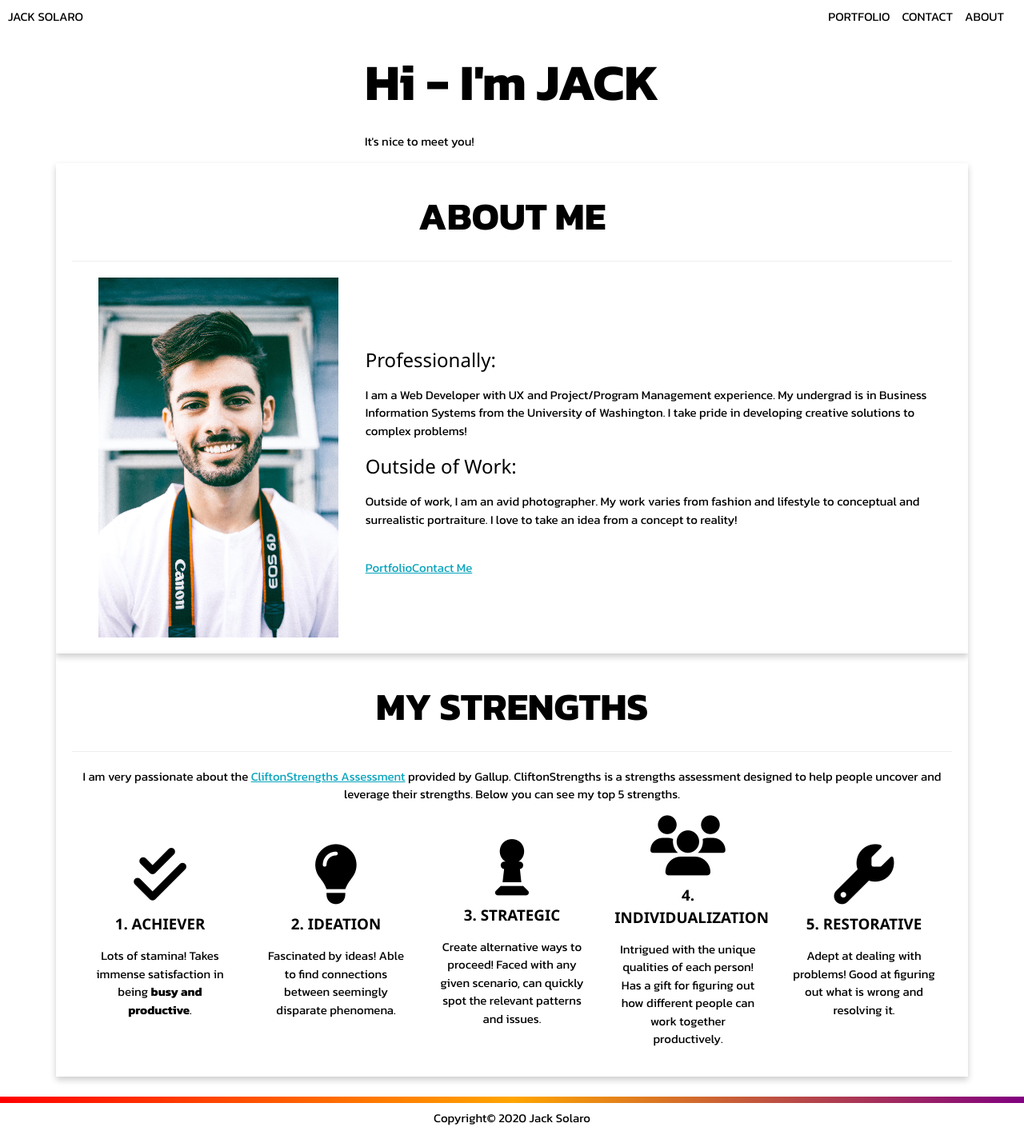
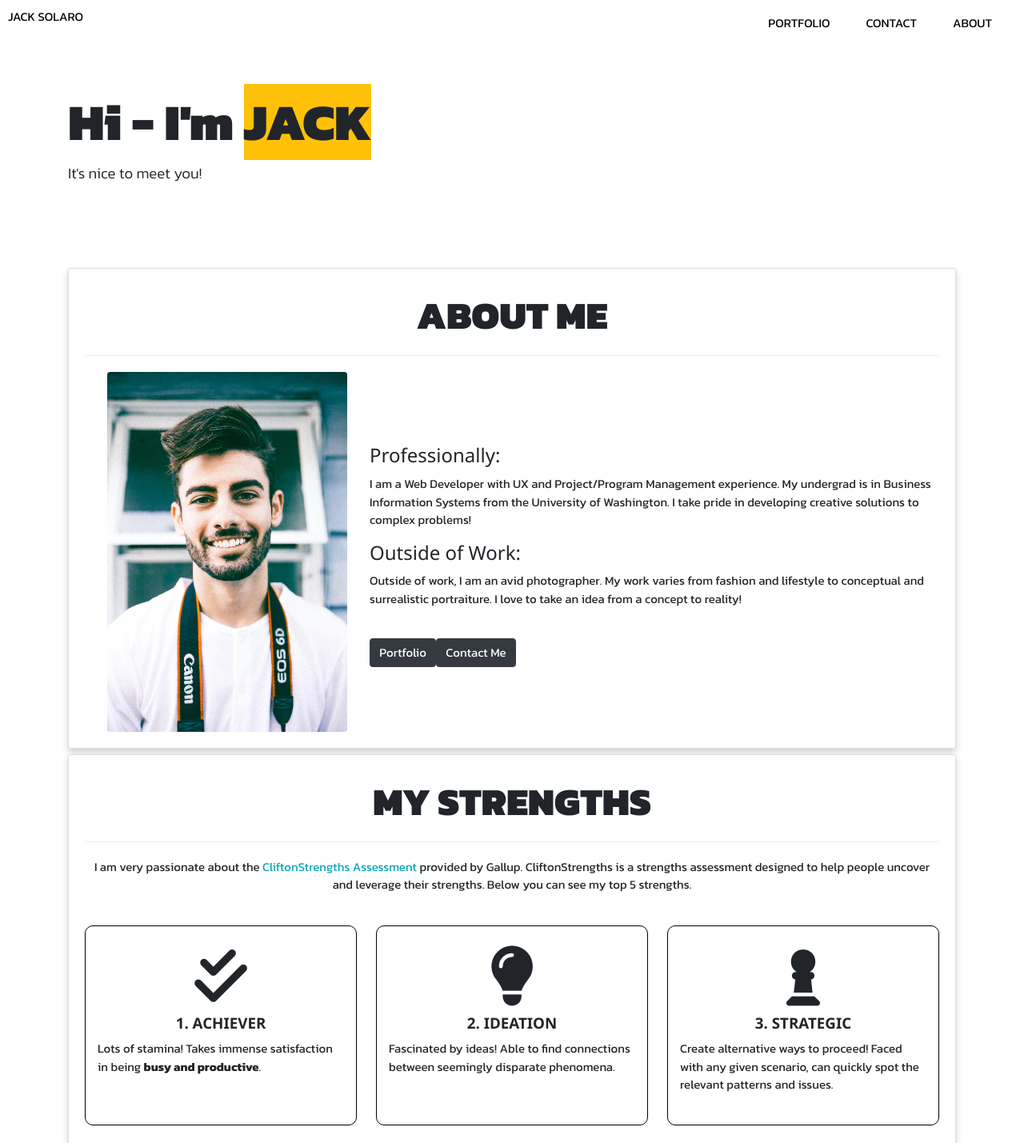
Before and after one commit to jacksolaro/react-portfolio, a React (Create React App) app: page / in a window 1280 px wide. Shown: the top 1429 px of the page at 80% size. Built offline with nearby package versions, Linux system fonts and the light colour scheme.

Commit message:
footer styling

```diff
--- a/public/index.html
+++ b/public/index.html
@@ -27,6 +27,7 @@
       work correctly both with client-side routing and a non-root public URL.
       Learn how to configure a non-root public URL by running `npm run build`.
     -->
+    <link rel="stylesheet" href="https://stackpath.bootstrapcdn.com/bootstrap/4.3.1/css/bootstrap.min.css" integrity="sha384-ggOyR0iXCbMQv3Xipma34MD+dH/1fQ784/j6cY/iJTQUOhcWr7x9JvoRxT2MZw1T" crossorigin="anonymous">
     <link
     href="https://fonts.googleapis.com/css2?family=Overpass:ital,wght@0,100;0,200;0,300;0,400;0,600;0,700;0,800;0,900;1,100;1,200;1,300;1,400;1,600;1,700;1,800;1,900&display=swap"
     rel="stylesheet">
--- a/src/App.css
+++ b/src/App.css
@@ -82,3 +82,11 @@ h2 {
 .card:hover {
   box-shadow: 0 8px 16px 0 rgba(0, 0, 0, 0.2);
 }
+
+/* STRENGTH CARD */
+.strength-card {
+  border: 1px solid black;
+  border-radius: 10px;
+  padding: 25px 15px 0 15px;
+  min-height: 250px;
+}
--- a/src/components/Contact.css
+++ b/src/components/Contact.css
@@ -0,0 +1,3 @@
+.contact-container {
+  min-height: 86vh;
+}
--- a/src/components/Contact.js
+++ b/src/components/Contact.js
@@ -3,9 +3,11 @@ import { AccessAlarm, ThreeDRotation } from "@material-ui/icons";
 import EmailIcon from "@material-ui/icons/Email";
 import PhoneIcon from "@material-ui/icons/Phone";
 import DescriptionIcon from "@material-ui/icons/Description";
+import "./Contact.css";
 
 function Contact() {
   return (
+    <div className="contact-container">
       <div className="container">
         <div className="card">
           <h1>CONTACT ME</h1>
@@ -59,6 +61,7 @@ function Contact() {
           </div>
         </div>
       </div>
+    </div>
   );
 }
 
--- a/src/components/Footer.js
+++ b/src/components/Footer.js
@@ -4,11 +4,11 @@ import "./Footer.css";
 function Footer() {
   return (
     // <!-- Footer -->
-    <footer className="navbar-dark bg-dark">
-      <div className="container-fluid footer-accent"></div>
-      <div className="container-fluid">
-        <div className="row text-center">
-          <div className="col-lg-12">Copyright&copy; 2020 Jack Solaro</div>
+    <footer className="">
+      <div className="footer-accent"></div>
+      <div className="">
+        <div className="">
+          <div className="">Copyright&copy; 2020 Jack Solaro</div>
         </div>
       </div>
     </footer>
--- a/src/components/Nav.css
+++ b/src/components/Nav.css
@@ -13,16 +13,16 @@ NAV STYLING
   display: flex;
   justify-content: space-between;
 
-  background-color: white;
+  background-color: transparent;
 
   /* Animations */
-  transition-timing-function: ease-in;
-  transition: all 0.5s;
+  /* transition-timing-function: ease-in;
+  transition: all 0.5s; */
 }
 
-.nav_black {
+/* .nav_black {
   background-color: #111;
-}
+} */
 
 .nav-logo {
   display: block;
--- a/src/pages/HomePage.js
+++ b/src/pages/HomePage.js
@@ -1,15 +1,12 @@
 import React from "react";
 import Grid from "@material-ui/core/Grid";
-import Box from "@material-ui/core/Box";
 import "../App.css";
-import { Typography } from "@material-ui/core";
 
 function Home() {
   return (
     <div>
-      <Grid container direction="row" justify="center" alignItems="center">
-        {/* <!-- HOME PAGE --> */}
-        <div className="">
+      <div className="jumbotron jumbotron-fluid bg-white">
+        <div className="container">
           <h1>
             <strong>
               Hi - I'm <span className="bg-warning text-black"> JACK </span>
@@ -17,10 +14,10 @@ function Home() {
           </h1>
           <p className="lead">It's nice to meet you!</p>
         </div>
-      </Grid>
+      </div>
 
       <div className="container">
-        <div className="card">
+        <div className="card mb-2">
           <Grid container spacing={0} justify="center" alignItems="center">
             <Grid item xs={12} align="center">
               <h2>
@@ -62,6 +59,7 @@ function Home() {
             direction="row"
             justify="space-around"
             alignItems="center"
+            spacing={3}
           >
             <Grid item xs={12} align="center">
               <div>
@@ -80,8 +78,9 @@ function Home() {
                 </p>
               </div>
             </Grid>
-            <Grid item xs={12} sm={2} align="center">
-              <div className="col-md border rounded pt-4 pr-3 pl-3 text-center">
+
+            <Grid item xs={12} sm={6} md={4} align="center">
+              <div className="strength-card">
                 <i className="fas fa-check-double fa-5x"></i>
                 <h5 className="strengthTitle">1. ACHIEVER</h5>
                 <p className="text-left">
@@ -90,8 +89,8 @@ function Home() {
                 </p>
               </div>
             </Grid>
-            <Grid item xs={12} sm={2} align="center">
-              <div className="col-md border rounded pt-4 pr-3 pl-3 text-center b">
+            <Grid item xs={12} sm={6} md={4} align="center">
+              <div className="strength-card">
                 <i className="fas fa-lightbulb fa-5x"></i>
                 <h5 className="strengthTitle">2. IDEATION</h5>
                 <p className="text-left">
@@ -100,8 +99,8 @@ function Home() {
                 </p>
               </div>
             </Grid>
-            <Grid item xs={12} sm={2} align="center">
-              <div className="col-md border rounded pt-4 pr-3 pl-3 text-center ">
+            <Grid item xs={12} sm={6} md={4} align="center">
+              <div className="strength-card">
                 <i className="fas fa-chess-pawn fa-5x"></i>
                 <h5 className="strengthTitle">3. STRATEGIC</h5>
                 <p className="text-left">
@@ -110,8 +109,8 @@ function Home() {
                 </p>
               </div>
             </Grid>
-            <Grid item xs={12} sm={2} align="center">
-              <div className="col-md border rounded pt-4 pr-3 pl-3 text-center b">
+            <Grid item xs={12} sm={6} md={4} align="center">
+              <div className="strength-card">
                 <i className="fas fa-users fa-5x"></i>
                 <h5 className="strengthTitle">4. INDIVIDUALIZATION</h5>
                 <p className="text-left">
@@ -121,8 +120,8 @@ function Home() {
                 </p>
               </div>
             </Grid>
-            <Grid item xs={12} sm={2} align="center">
-              <div className="col-md border rounded pt-4 pr-3 pl-3 text-center">
+            <Grid item xs={12} sm={6} md={4} align="center">
+              <div className="strength-card">
                 <i className="fas fa-wrench fa-5x"></i>
                 <h5 className="strengthTitle">5. RESTORATIVE</h5>
                 <p className="text-left">
```
Lines whose indentation alone changed are shown as unchanged.
